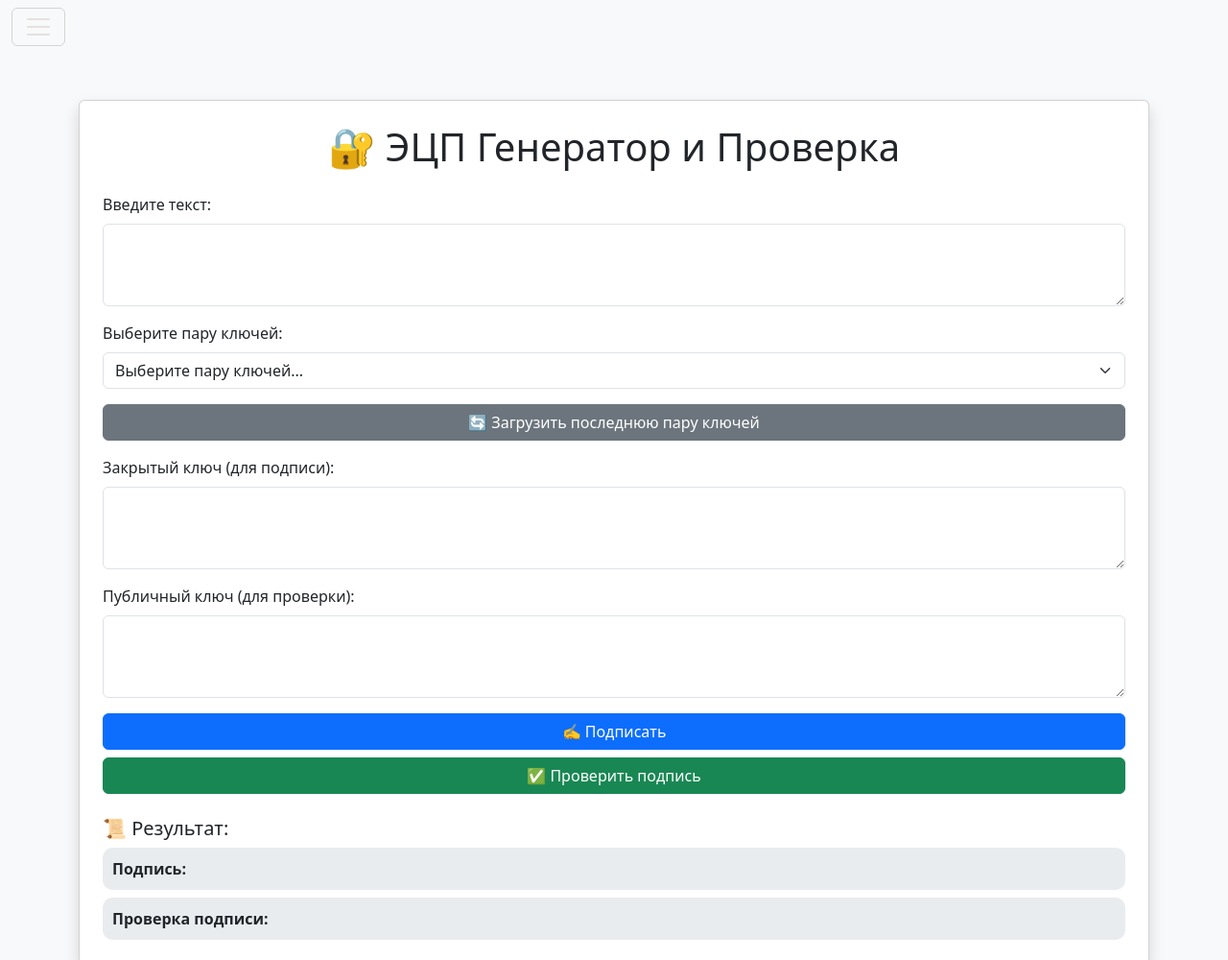
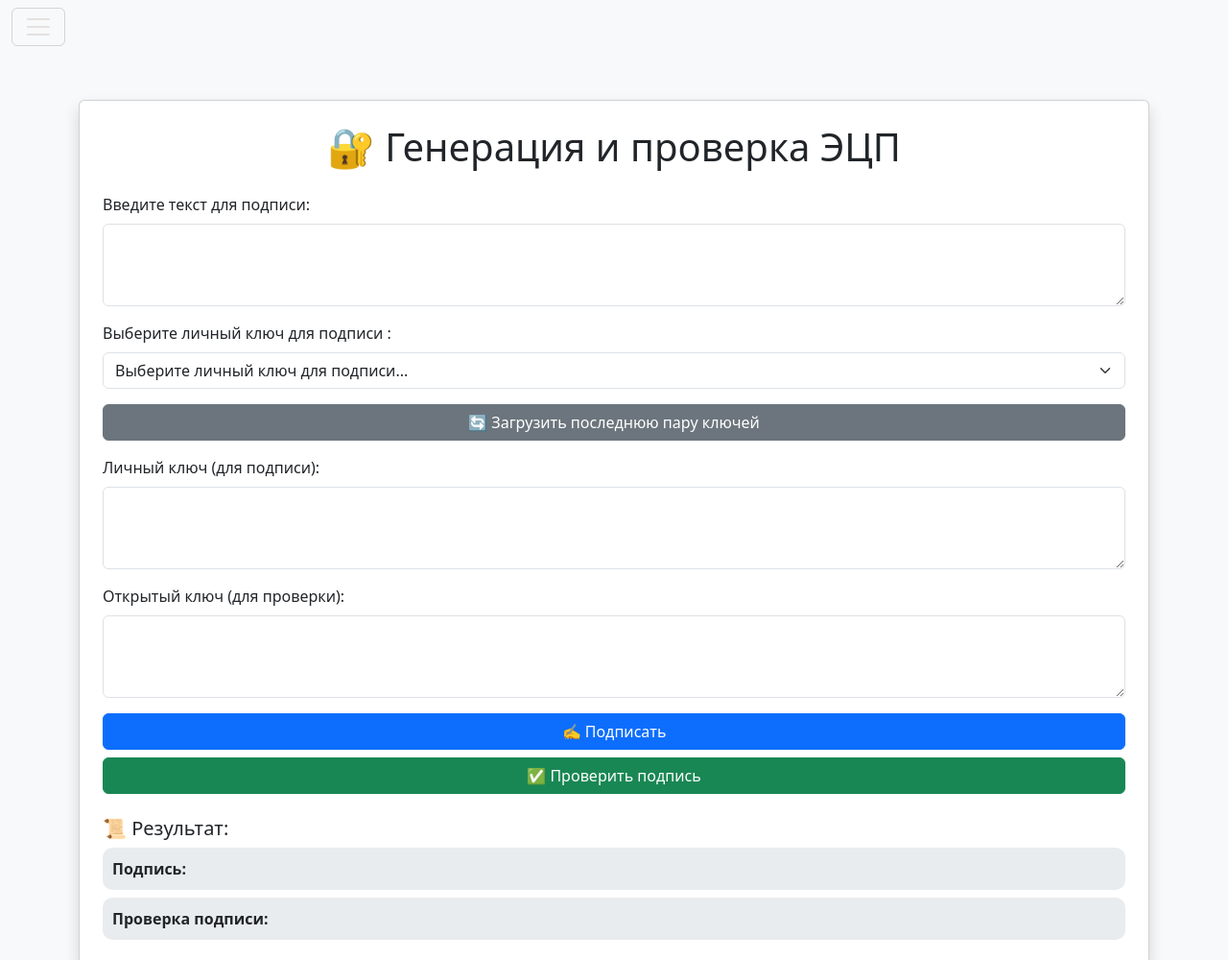
Before and after one commit to kl1mov1ch/pre-graduate-practice, a website: page public/eds-calculation.html in a window 1280 px wide. Shown: the top 1000 px of the page at 96% size. Drawn offline with nearby package versions, Linux system fonts and the light colour scheme; no server answers.

Commit message:
Update eds-calculation.html
Edit label

```diff
--- a/public/eds-calculation.html
+++ b/public/eds-calculation.html
@@ -3,7 +3,7 @@
 <head>
     <meta charset="UTF-8">
     <meta name="viewport" content="width=device-width, initial-scale=1.0">
-    <title>ЭЦП Генератор и Проверка</title>
+    <title>Генерация и проверка ЭЦП</title>
     <link href="https://cdn.jsdelivr.net/npm/bootstrap@5.3.0/dist/css/bootstrap.min.css" rel="stylesheet">
     <link rel="stylesheet" href="https://cdn.jsdelivr.net/npm/bootstrap-icons@1.10.3/font/bootstrap-icons.css">
     <style>
@@ -18,27 +18,27 @@
 <div id="header-placeholder"></div>
 <div class="container py-5">
     <div class="card shadow p-4">
-        <h1 class="text-center mb-4">🔐 ЭЦП Генератор и Проверка</h1>
+        <h1 class="text-center mb-4">🔐 Генерация и проверка ЭЦП</h1>
         <form id="edsForm">
             <div class="mb-3">
-                <label class="form-label">Введите текст:</label>
+                <label class="form-label">Введите текст для подписи:</label>
                 <textarea class="form-control" id="text" name="text" rows="3" required></textarea>
             </div>
             <div class="mb-3">
-                <label class="form-label">Выберите пару ключей:</label>
+                <label class="form-label">Выберите личный ключ для подписи :</label>
                 <select class="form-select" id="keyPairSelect" onchange="loadSelectedKeys()">
-                    <option value="">Выберите пару ключей...</option>
+                    <option value="">Выберите личный ключ для подписи...</option>
                 </select>
             </div>
             <div class="mb-3">
                 <button type="button" class="btn btn-secondary w-100" onclick="loadLatestKeyPair()">🔄 Загрузить последнюю пару ключей</button>
             </div>
             <div class="mb-3">
-                <label class="form-label">Закрытый ключ (для подписи):</label>
+                <label class="form-label">Личный ключ (для подписи):</label>
                 <textarea class="form-control" id="privateKey" name="privateKey" rows="3" readonly></textarea>
             </div>
             <div class="mb-3">
-                <label class="form-label">Публичный ключ (для проверки):</label>
+                <label class="form-label">Открытый ключ (для проверки):</label>
                 <textarea class="form-control" id="publicKey" name="publicKey" rows="3" readonly></textarea>
             </div>
             <button type="button" class="btn btn-primary w-100" onclick="signText()">✍ Подписать</button>
```
